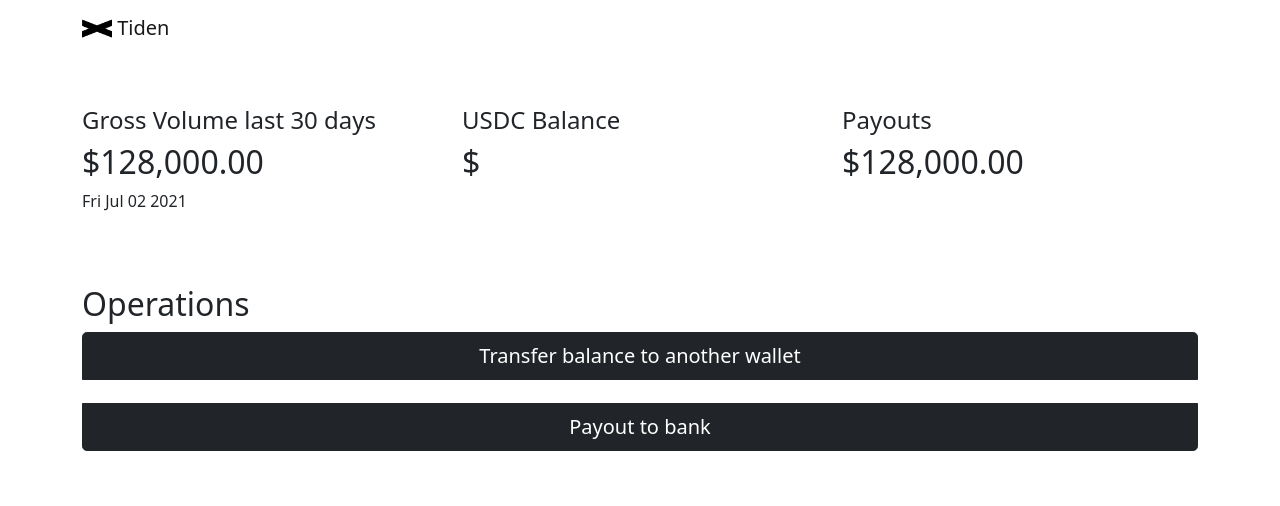
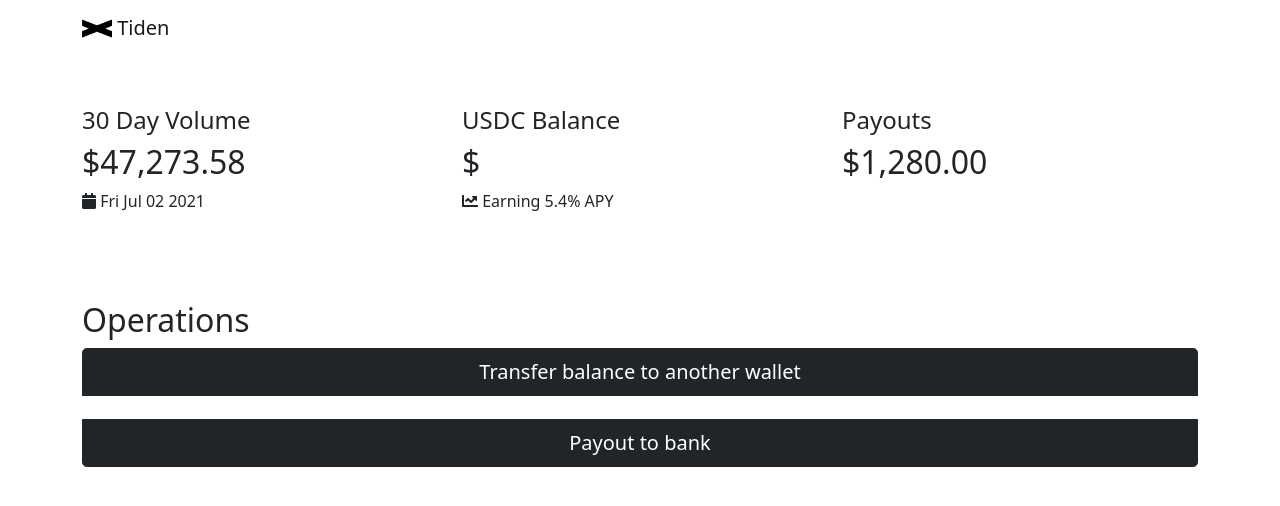
Before and after one commit to jw122/tiden, a React (Create React App) app in the folder frontend/: page /dashboard in a window 1280 px wide. Shown: the top 506 px of the page. Built offline with nearby package versions, Linux system fonts and the light colour scheme; no server answers.

Commit message:
add temp APY to dashboard

```diff
--- a/frontend/src/pages/Dashboard.tsx
+++ b/frontend/src/pages/Dashboard.tsx
@@ -3,6 +3,8 @@ import { Link } from "react-router-dom";
 import "./Dashboard.css";
 import React from "react";
 import axiosInstance from "../utils/Http";
+import { FontAwesomeIcon } from "@fortawesome/react-fontawesome";
+import { faChartLine, faCalendar } from "@fortawesome/free-solid-svg-icons";
 
 const Dashboard = () => {
   const [merchantBalance, setMerchantBalance] = React.useState(null);
@@ -30,17 +32,24 @@ const Dashboard = () => {
     <Container className="Dashboard-main-container">
       <Row>
         <Col>
-          <h4>Gross Volume last 30 days</h4>
-          <h2>$128,000.00</h2>
-          {new Date().toDateString()}
+          <h4>30 Day Volume</h4>
+          <h2>$47,273.58</h2>
+          <p>
+            <FontAwesomeIcon icon={faCalendar}></FontAwesomeIcon>{" "}
+            {new Date().toDateString()}
+          </p>
         </Col>
         <Col>
           <h4>USDC Balance</h4>
           <h2>${merchantBalance}</h2>
+          <p>
+            <FontAwesomeIcon icon={faChartLine}></FontAwesomeIcon> Earning 5.4%
+            APY
+          </p>
         </Col>
         <Col>
           <h4>Payouts</h4>
-          <h2>$128,000.00</h2>
+          <h2>$1,280.00</h2>
         </Col>
       </Row>
       <Row>
```
